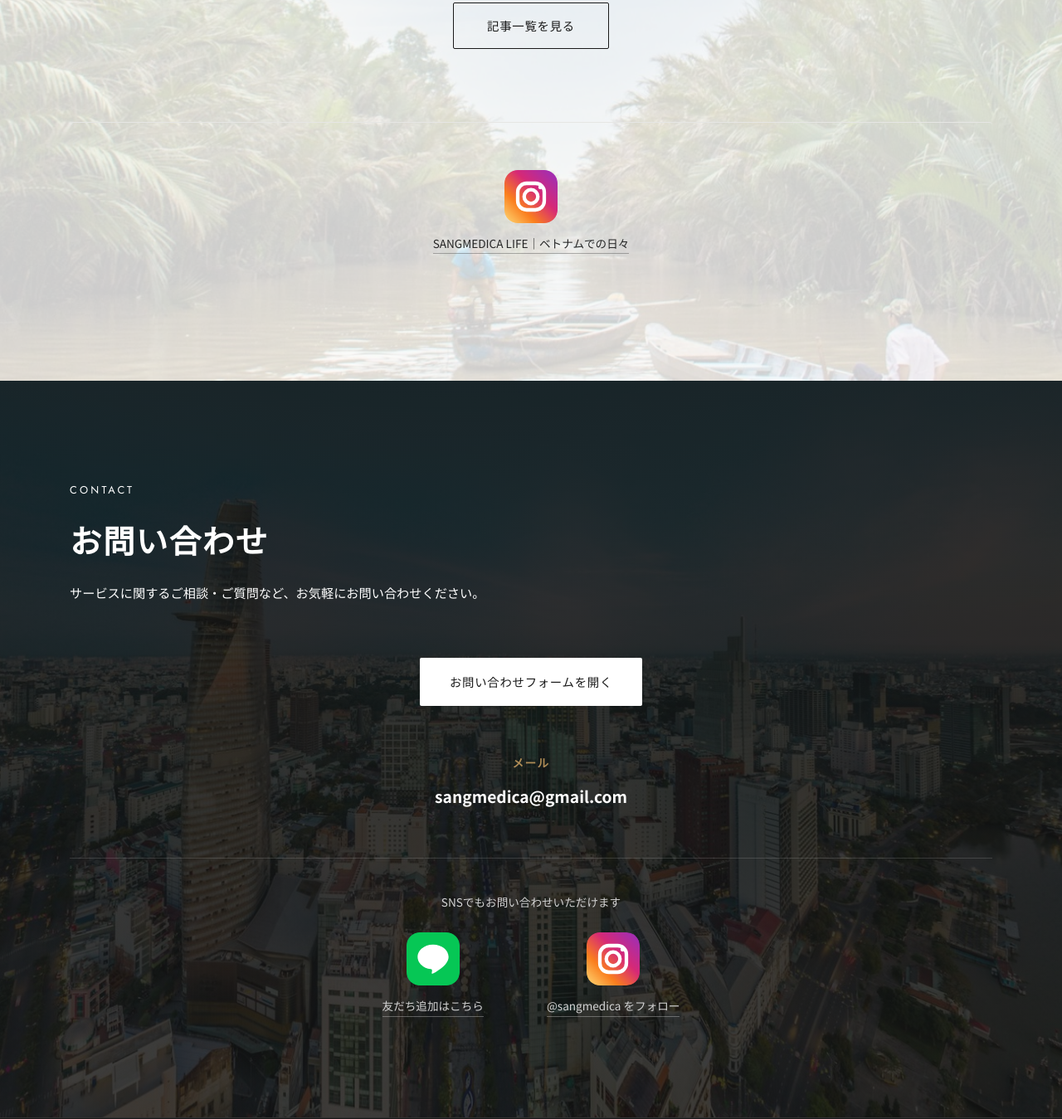
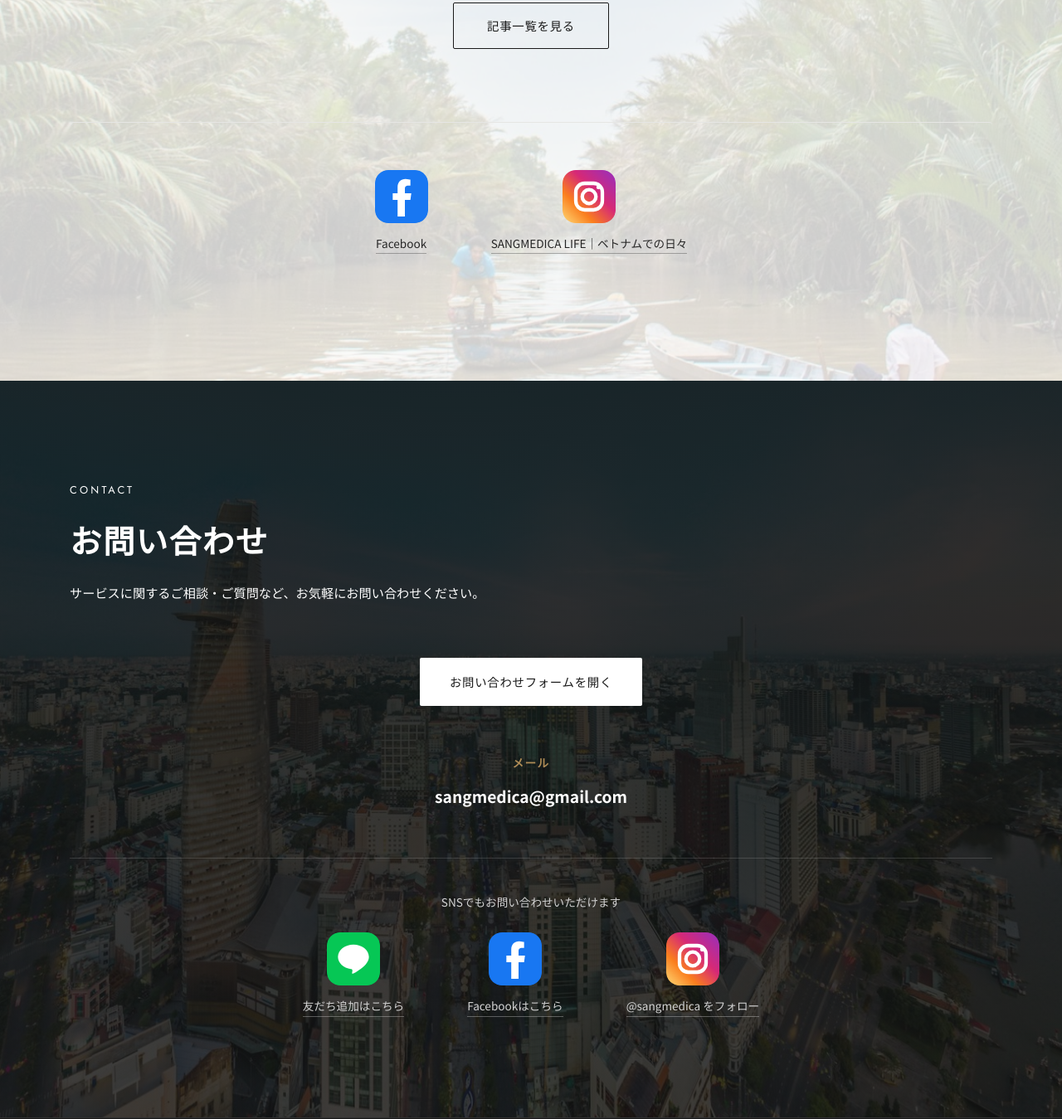
Before and after one commit to sangmedica/HP-Vlog, a website: page index.html in a window 1280 px wide. Shown: the part 4827-6176 px from the top of the page at 83% size. Drawn offline with Linux system fonts and the light colour scheme.

Commit message:
ブログ・お問い合わせ欄にFacebookのQRコード導線を追加
- トップページのブログセクション：Instagramの左側にFacebookボタンを追加
- お問い合わせセクション：LINEとInstagramの中央にFacebookボタンを追加
- 添付いただいたQRコード画像をimages/qr-facebook.pngとして追加

```diff
--- a/css/style.css
+++ b/css/style.css
@@ -492,10 +492,12 @@ body {
   border-color: var(--color-white);
 }
 
-/* Instagram紹介カード */
+/* SNS紹介カード */
 .sns-promo {
   display: flex;
   justify-content: center;
+  flex-wrap: wrap;
+  gap: 64px;
   padding: 32px;
   background: var(--color-off-white);
   border-radius: 4px;
--- a/index.html
+++ b/index.html
@@ -271,6 +271,15 @@
       </div>
 
       <div class="sns-promo sns-promo--home">
+        <button type="button" class="sns-trigger" data-qr-image="images/qr-facebook.png" data-qr-label="Facebook" data-qr-link="https://www.facebook.com/profile.php?id=61577731435564" aria-label="FacebookのQRコードを表示">
+          <span class="sns-trigger-icon">
+            <svg viewBox="0 0 24 24" aria-hidden="true">
+              <rect width="24" height="24" rx="6" fill="#1877F2"/>
+              <path d="M13.5 21v-7.5h2.5l.4-3H13.5V8.5c0-.9.3-1.5 1.6-1.5H16V4.3C15.7 4.3 14.8 4 13.8 4c-2.1 0-3.6 1.3-3.6 3.7V10.5H8v3h2.2V21z" fill="#ffffff"/>
+            </svg>
+          </span>
+          <span class="sns-trigger-caption">Facebook</span>
+        </button>
         <button type="button" class="sns-trigger" data-qr-image="images/qr-instagram.png" data-qr-label="SANGMEDICA LIFE｜ベトナムでの日々" data-qr-link="https://www.instagram.com/sangmedica/" aria-label="InstagramのQRコードを表示">
           <span class="sns-trigger-icon">
             <svg viewBox="0 0 24 24" aria-hidden="true">
@@ -329,6 +338,15 @@
               </svg>
             </span>
             <span class="sns-trigger-caption">友だち追加はこちら</span>
+          </button>
+          <button type="button" class="sns-trigger sns-trigger--light" data-qr-image="images/qr-facebook.png" data-qr-label="Facebook" data-qr-link="https://www.facebook.com/profile.php?id=61577731435564" aria-label="FacebookのQRコードを表示">
+            <span class="sns-trigger-icon">
+              <svg viewBox="0 0 24 24" aria-hidden="true">
+                <rect width="24" height="24" rx="6" fill="#1877F2"/>
+                <path d="M13.5 21v-7.5h2.5l.4-3H13.5V8.5c0-.9.3-1.5 1.6-1.5H16V4.3C15.7 4.3 14.8 4 13.8 4c-2.1 0-3.6 1.3-3.6 3.7V10.5H8v3h2.2V21z" fill="#ffffff"/>
+              </svg>
+            </span>
+            <span class="sns-trigger-caption">Facebookはこちら</span>
           </button>
           <button type="button" class="sns-trigger sns-trigger--light" data-qr-image="images/qr-instagram.png" data-qr-label="Instagram（@sangmedica）" data-qr-link="https://www.instagram.com/sangmedica/" aria-label="InstagramのQRコードを表示">
             <span class="sns-trigger-icon">
```
Also changed, not shown: images/qr-facebook.png (added).
